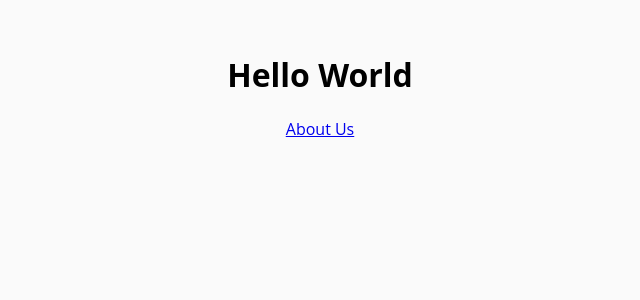
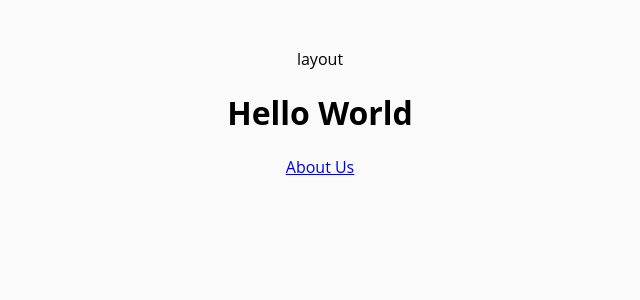
Before and after one commit to tranquilopablo/travel-goals, a React (Vite) app: page / in a window 1280 px wide. Shown: the top 300 px of the page, without its empty margins (320-960 px from the left). Built offline with nearby package versions, Linux system fonts and the light colour scheme.

Commit message:
adding Layout component

```diff
--- a/src/App.jsx
+++ b/src/App.jsx
@@ -5,32 +5,31 @@ import {
   // Route,
   Link,
 } from 'react-router-dom';
+import Layout from './components/Layout';
 
 function App() {
-
   const router = createBrowserRouter([
     {
-      path: "/",
+      path: '/',
       element: (
         <div>
+          <Layout/>
           <h1>Hello World</h1>
           <Link to="about">About Us</Link>
         </div>
       ),
     },
     {
-      path: "about",
+      path: 'about',
       element: <div>About</div>,
     },
   ]);
 
-
-
   return (
     <>
-      <main>
-      <RouterProvider router={router}/>
-      </main>
+        <main>
+          <RouterProvider router={router} />
+        </main>
     </>
   );
 }
--- /dev/null
+++ b/src/components/Layout.jsx
@@ -0,0 +1,10 @@
+import { Outlet } from 'react-router-dom';
+
+export default function Layout() {
+  return (
+    <>
+      <p>layout</p>
+      {Outlet}
+    </>
+  );
+}
```
